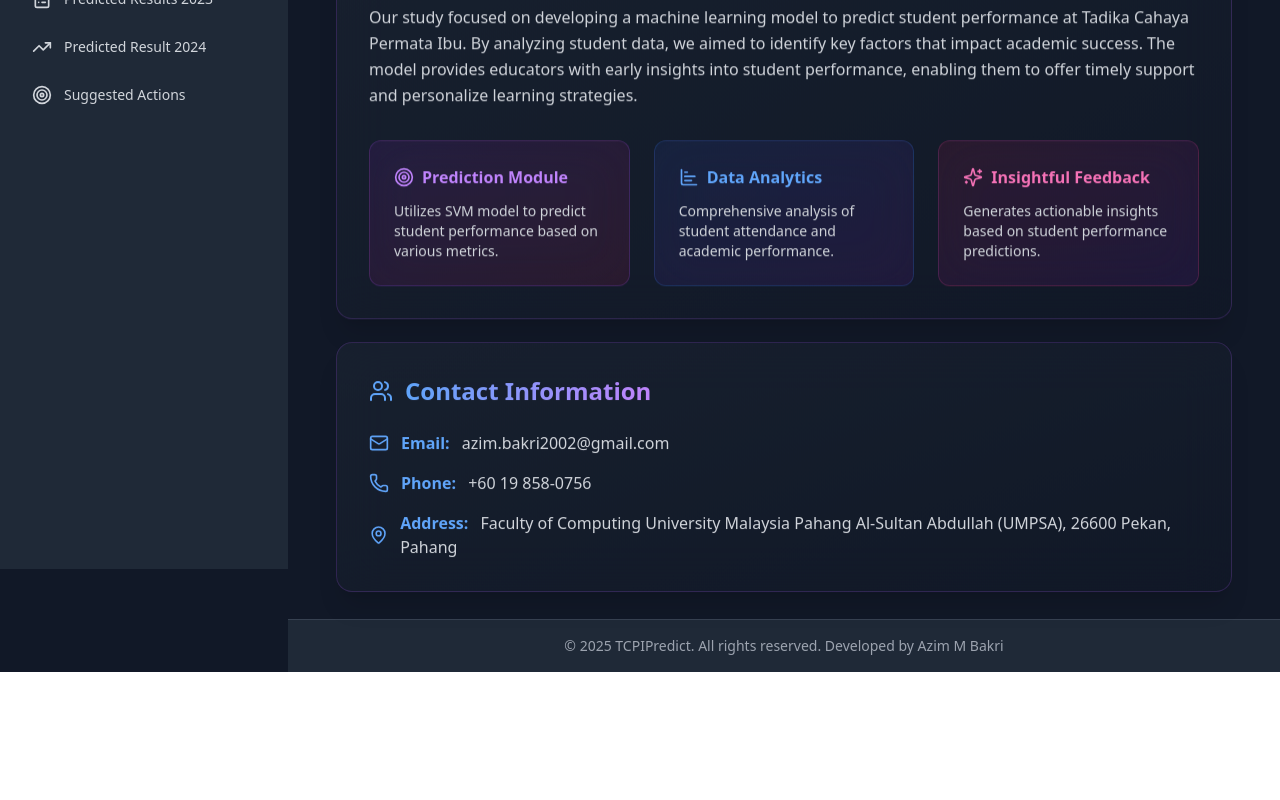
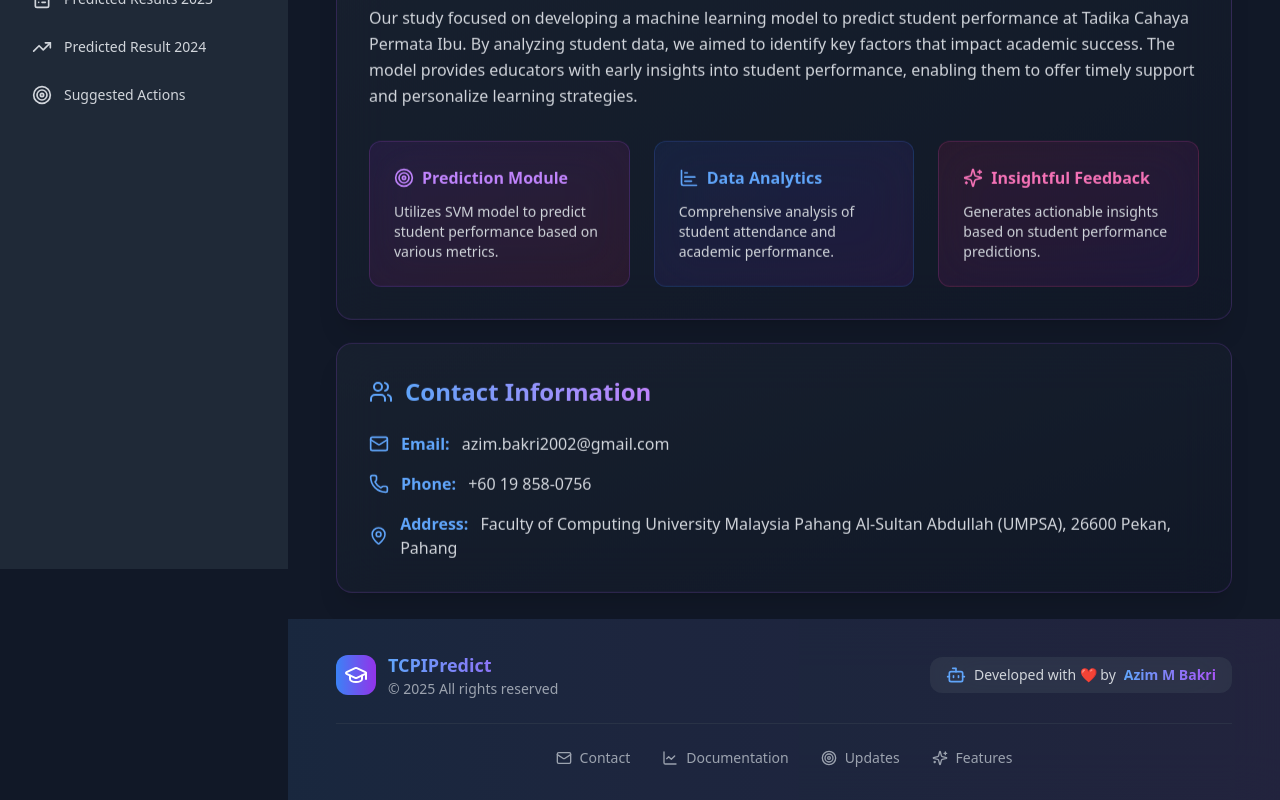
Before and after one commit to aziym/students-prediction-frontend, a React (Vite) app: page / in a window 1280 px wide. Shown: the part 231-1031 px from the top of the page. Before the commit the page ends 903 px from the top, so only its background shows below. Built offline with nearby package versions, Linux system fonts and the light colour scheme.

Commit message:
Update copyright

```diff
--- a/src/components/Dashboard.jsx
+++ b/src/components/Dashboard.jsx
@@ -169,12 +169,67 @@ const DashboardLayout = ({ children }) => {
           </div>
         </main>
 
-        {/* Footer with Copyright */}
-        <footer className={`${isDarkMode ? 'bg-gray-800' : 'bg-white'} border-t ${isDarkMode ? 'border-gray-700' : 'border-gray-200'}`}>
-          <div className="mx-auto py-4 px-6">
-            <p className={`text-sm text-center ${isDarkMode ? 'text-gray-400' : 'text-gray-600'}`}>
-              © {new Date().getFullYear()} TCPIPredict. All rights reserved. Developed by Azim M Bakri
-            </p>
+        {/* Enhanced Footer with Copyright */}
+        <footer className={`relative ${isDarkMode ? 'bg-gray-800/50' : 'bg-white'} backdrop-blur-xl`}>
+          <div className="absolute inset-0 overflow-hidden">
+            <div className="absolute inset-0 bg-gradient-to-r from-blue-500/10 to-purple-500/10 animate-pulse"></div>
+          </div>
+
+          <div className="relative mx-auto py-8 px-6">
+            <div className="max-w-4xl mx-auto">
+              <div className="flex flex-col md:flex-row items-center justify-between gap-4">
+                {/* Logo and Copyright */}
+                <div className="flex items-center space-x-3">
+                  <div className="w-10 h-10 bg-gradient-to-r from-blue-500 to-purple-600 rounded-xl flex items-center justify-center transform hover:rotate-12 transition-transform duration-300">
+                    <GraduationCap className="w-6 h-6 text-white" />
+                  </div>
+                  <div>
+                    <div className="font-bold text-lg bg-gradient-to-r from-blue-400 to-purple-500 bg-clip-text text-transparent">
+                      TCPIPredict
+                    </div>
+                    <div className={`text-sm ${isDarkMode ? 'text-gray-400' : 'text-gray-600'}`}>
+                      © {new Date().getFullYear()} All rights reserved
+                    </div>
+                  </div>
+                </div>
+
+                {/* Developer Info */}
+                <div className={`flex items-center gap-3 px-4 py-2 rounded-xl ${isDarkMode ? 'bg-gray-700/50' : 'bg-gray-100'} backdrop-blur-xl hover:shadow-lg transition-all duration-300`}>
+                  <div className="flex items-center gap-2">
+                    <Bot className={`w-5 h-5 ${isDarkMode ? 'text-blue-400' : 'text-blue-500'}`} />
+                    <span className={`text-sm font-medium ${isDarkMode ? 'text-gray-300' : 'text-gray-600'}`}>
+                      Developed with ❤️ by
+                    </span>
+                    <a
+                      href="mailto:azim.bakri2002@gmail.com"
+                      className="text-sm font-semibold bg-gradient-to-r from-blue-400 to-purple-500 bg-clip-text text-transparent hover:from-purple-400 hover:to-blue-500 transition-all duration-300"
+                    >
+                      Azim M Bakri
+                    </a>
+                  </div>
+                </div>
+              </div>
+
+              {/* Extra Info */}
+              <div className="mt-6 pt-6 border-t border-gray-700/50 flex flex-wrap justify-center gap-x-8 gap-y-4 text-sm">
+                <a href="#" className={`flex items-center gap-2 ${isDarkMode ? 'text-gray-400 hover:text-blue-400' : 'text-gray-600 hover:text-blue-500'} transition-colors duration-300`}>
+                  <Mail className="w-4 h-4" />
+                  Contact
+                </a>
+                <a href="#" className={`flex items-center gap-2 ${isDarkMode ? 'text-gray-400 hover:text-blue-400' : 'text-gray-600 hover:text-blue-500'} transition-colors duration-300`}>
+                  <LineChart className="w-4 h-4" />
+                  Documentation
+                </a>
+                <a href="#" className={`flex items-center gap-2 ${isDarkMode ? 'text-gray-400 hover:text-blue-400' : 'text-gray-600 hover:text-blue-500'} transition-colors duration-300`}>
+                  <Target className="w-4 h-4" />
+                  Updates
+                </a>
+                <a href="#" className={`flex items-center gap-2 ${isDarkMode ? 'text-gray-400 hover:text-blue-400' : 'text-gray-600 hover:text-blue-500'} transition-colors duration-300`}>
+                  <Sparkles className="w-4 h-4" />
+                  Features
+                </a>
+              </div>
+            </div>
           </div>
         </footer>
 
```
